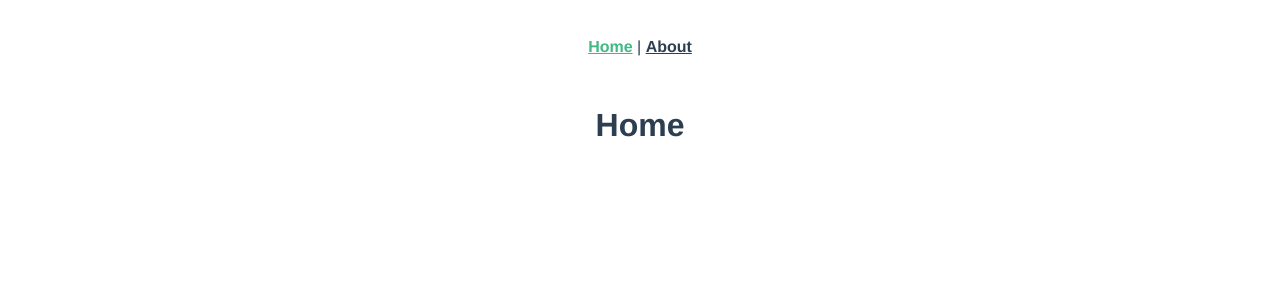
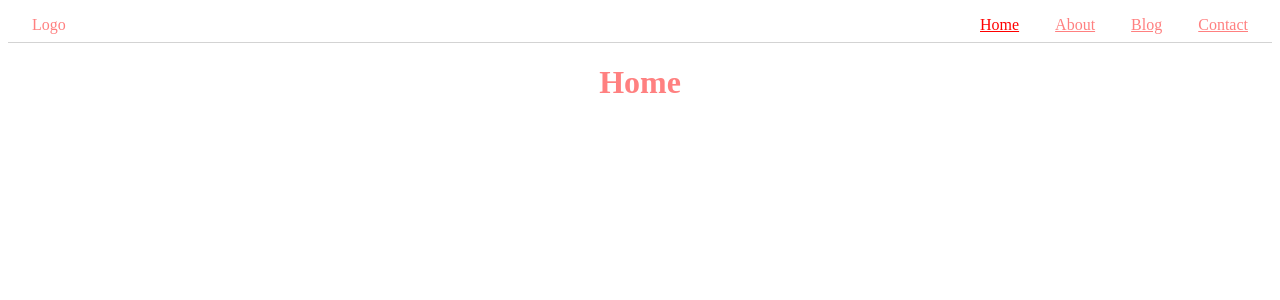
Before and after one commit to biancabuzatu2000/aplicatie-vue, a Vue app: page / in a window 1280 px wide. Shown: the top 300 px of the page. Built offline with nearby package versions, Linux system fonts and the light colour scheme.

Commit message:
Update App.vue

```diff
--- a/src/App.vue
+++ b/src/App.vue
@@ -1,32 +1,47 @@
 <template>
   <div id="app">
-    <nav>
-      <router-link to="/">Home</router-link> |
-      <router-link to="/about">About</router-link>
-    </nav>
+   <MainHeader>
+
+   </MainHeader>
     <router-view/>
   </div>
 </template>
 
+<script>
+    import MainHeader  from "./components/MainHeader"
+    export default {
+        name: 'App',
+        components: {
+            MainHeader
+        }
+    }
+</script>
+
 <style lang="scss">
 #app {
-  font-family: Avenir, Helvetica, Arial, sans-serif;
-  -webkit-font-smoothing: antialiased;
-  -moz-osx-font-smoothing: grayscale;
+  color: #ff8080;
   text-align: center;
-  color: #2c3e50;
+  font-family: "Times New Roman";
 }
 
 nav {
-  padding: 30px;
+  padding: 40px;
 
   a {
-    font-weight: bold;
-    color: #2c3e50;
+    font-weight: normal;
+     color: #ff8080;
 
     &.router-link-exact-active {
-      color: #42b983;
+      color: #ff0000;
     }
   }
 }
+li {
+    margin-left: 20px;
+    list-style-type: none;
+}
+p {
+   margin-left: 20px;
+   max-width: 600px;
+}
 </style>
```
